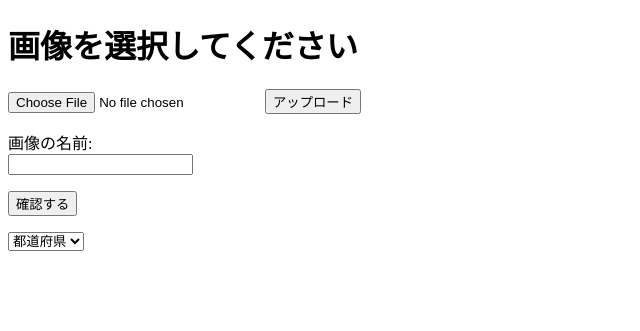
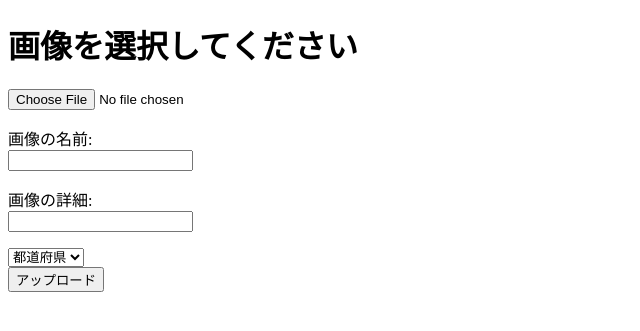
Before and after one commit to 2021AIT-OOP2-G08/image-management, a Flask app: page /upload in a window 1280 px wide. Shown: the part 72-403 px from the top of the page, without its empty margins (0-640 px from the left). Run offline with Flask 2, Linux system fonts and the light colour scheme.

Commit message:
form内に画像の名前・詳細・都道府県の移動

```diff
--- a/templates/upload.html
+++ b/templates/upload.html
@@ -20,18 +20,14 @@
         <form enctype="multipart/form-data" action="/upload" method="post">
             <div class="input-group">
                 <input class="form-control form-control-lg" type="file" name="file">
-                <button type="submit" class="btn btn-primary">アップロード</button>
-            </div>
-        </form>
-
-
                 <p>画像の名前:<br>
                     <input type="text" name="name"></p>
-            <p><input type="button" value="確認する" id="button2">
-            </p>
+
+                <p>画像の詳細:<br>
+                    <input type="text" name="name"></p>
 
                     <div class="cp_ipselect cp_sl00">
-                <select required>
+                        <select name = "prefecture">
                             <option value="" hidden>都道府県</option>
                             <option value="1">北海道</option>
                             <option value="2">青森</option>
@@ -82,7 +78,9 @@
                             <option value="47">沖縄</option>
                         </select>
                         </div>
-
+                    <button type="submit" class="btn btn-primary">アップロード</button>
+            </div>
+        </form>
         {% if message %}
         <div class="alert alert-success" role="alert">
             {{ message }}
```
Lines whose indentation alone changed are shown as unchanged.
